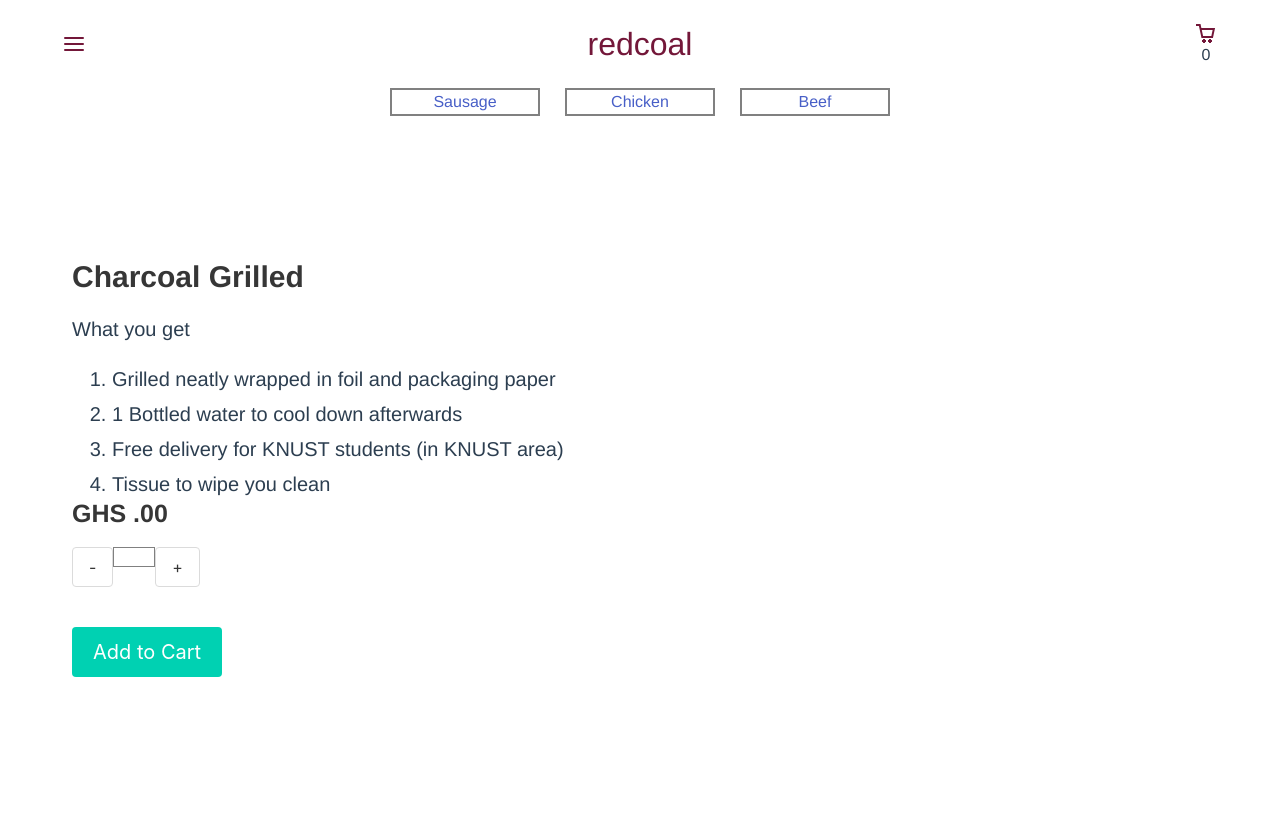
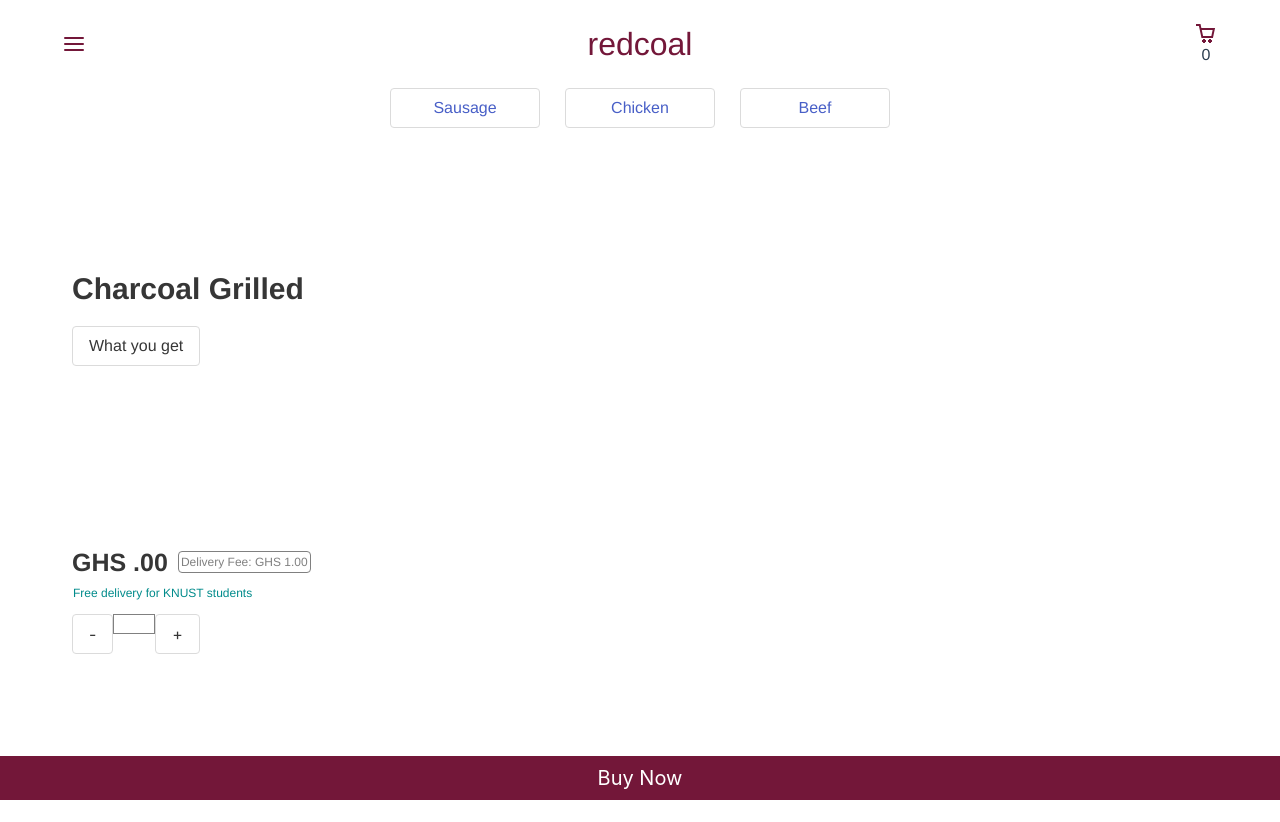
Before and after one commit to mchase007/redcoalv3., a Vue app: page /meal/beef in a window 1280 px wide. Built offline with nearby package versions, Linux system fonts and the light colour scheme.

Commit message:
product page update

```diff
--- a/src/assets/scss/_header.scss
+++ b/src/assets/scss/_header.scss
@@ -9,7 +9,6 @@
 }
 
 .mobile-menu {
-  // border: 2px solid $coalRed;
   position: absolute;
   width: 100%;
   top: 50px;
--- a/src/assets/scss/_product.scss
+++ b/src/assets/scss/_product.scss
@@ -1,16 +1,10 @@
 .content {
   text-align: left;
   max-width: 800px;
-
-  // &.more {
-  //   display: block;
-  // }
 }
 
 .controlSet {
   display: flex;
-  margin-top: 20px;
-  margin-bottom: 40px;
 
   .quantity {
     border: 1px solid gray;
@@ -20,3 +14,62 @@
     padding-top: 4px;
   }
 }
+
+// .clicker {
+//   border: 1px solid #731739;
+//   width: 40%;
+// }
+
+.more {
+  margin-top: 20px;
+  margin-bottom: 20px;
+  border-top: 1px solid #731739;
+  border-bottom: 1px solid #731739;
+  padding-bottom: 20px;
+  visibility: hidden;
+  transition: visibility 5ms ease-in-out;
+
+  &.pack {
+    visibility: visible;
+  }
+}
+
+.is-small {
+  margin-top: -12px;
+  margin-bottom: 12px;
+  font-size: 12px;
+  color: darkcyan;
+  padding-left: 1px;
+  padding-right: 1px;
+}
+
+.bill {
+  display: flex;
+  // justify-content: space-between;
+  align-items: center;
+
+  p {
+    font-size: 12px;
+    border: 1px solid gray;
+    color: gray;
+    border-radius: 4px;
+    padding: 1px 2px 1px 2px;
+    margin-top: -20px;
+    margin-left: 10px;
+  }
+}
+
+.next {
+  position: fixed;
+  bottom: 0;
+  right: 0;
+  width: 100%;
+  border: 1px solid #731739;
+  background-color: #731739;
+  color: white;
+  font-size: 1.25rem;
+  cursor: pointer;
+  padding-bottom: calc(0.5em - 1px);
+  padding-top: calc(0.5em - 1px);
+  white-space: nowrap;
+}
--- a/src/assets/scss/_productlist.scss
+++ b/src/assets/scss/_productlist.scss
@@ -7,6 +7,11 @@
 }
 
 .mealItem {
-  border: 2px solid gray;
+  // border: 2px solid gray;
   width: 30%;
+
+  // .router-link-active {
+  //   border: 2px solid gray;
+  //   padding-left: 20px;
+  // }
 }
--- a/src/components/Cart.vue
+++ b/src/components/Cart.vue
@@ -4,22 +4,15 @@
 
     <div v-if="cart">
       <div v-for="product in cart">
-        <div class="">
         <div class="card-content">
-            <div class="" >
-
           <div class="box">
             <div>
               <p>{{ product.productName }}</p>
               <p>GHS {{ product.productPrice }}</p>
               <p>{{product.addOn}}</p>
             </div>
-
             <div>
             <button @click="$store.commit('deleteFromCart', product)">Delete</button>
-
-                </div>
-              </div>
             </div>
           </div>
         </div>
@@ -50,6 +43,9 @@
     },
     cartTotal() {
       return this.$store.getters.cartTotal
+    },
+    isRemoved() {
+      return this.$store.state.remove
     }
   },
   methods: {
--- a/src/components/ProductItem.vue
+++ b/src/components/ProductItem.vue
@@ -5,38 +5,37 @@
 
       <p>{{userMeal.productDescription}}</p>
 
-      <p>What you get</p>
-      <div class="more">
+      <div class="clicker button is outlined" @click="viewPack">What you get</div>
+      <div class="more" :class="{pack: pack}">
       <ol type="1">
         <li>
           Grilled {{userMeal.productName}} neatly wrapped in foil and packaging paper
         </li>
         <li>
-          1 Bottled water to cool down afterwards
+          A bottle of water.
         </li>
         <li>
-          Free delivery for KNUST students (in KNUST area)
-        </li>
-        <li>
-          Tissue to wipe you clean
+          Mint to freshen breathe.
         </li>
       </ol>
       </div>
 
-
+      <div class="bill">
       <h4>GHS {{userMeal.productPrice}}.00</h4>
+      <p>Delivery Fee: GHS 1.00</p>
+      </div>
+      <p class="is-small">Free delivery for KNUST students</p>
       <div class="controlSet">
         <button class="button" @click="decreaseQuantity">-</button>
         <p class="quantity">{{userMeal.productQuantity}}</p>
         <button class="button" @click="increaseQuantity">+</button>
       </div>
 
-      <button class="button is-primary is-medium" @click="updateCart(userMeal)">Add to Cart</button>
+      <CompletePurchase/>
 
     </div>
-  </div>
-
-  <CompletePurchase/>
+      <button class="is-primary next" @click="updateCart(userMeal)">Buy Now</button>
+    </div>
 </template>
 
 <script>
@@ -46,7 +45,7 @@
 export default {
   data() {
     return {
-
+      pack: false,
     }
   },
   components: {
@@ -84,6 +83,10 @@
     userAddOn(event) {
       this.$store.commit('userAddOn', event.target.value)
     },
+    viewPack() {
+      console.log('View Pack')
+      this.pack = !this.pack
+     },
   },
 
 }
--- a/src/components/ProductList.vue
+++ b/src/components/ProductList.vue
@@ -3,8 +3,8 @@
     <div class="container">
       <div class="">
         <div class="mealList" >
-          <div class="mealItem" v-for="product in products" :key="product.id">
-            <router-link  :to="{ name:'Product', params: { id: product.productID}}" @click="selectMeal(product)">{{product.productName}}</router-link>
+          <div class="mealItem button is-outlined" ref="link" v-for="product in products" :key="product.id">
+            <router-link :to="{ name:'Product', params: { id: product.productID}}" @click="selectMeal(product)">{{product.productName}}</router-link>
           </div>
         </div>
       </div>
@@ -18,7 +18,10 @@
   name: "ProductList",
   data() {
     return {
+
     }
+  },
+  mounted() {
   },
   computed: {
     products() {
@@ -37,3 +40,5 @@
 
 
 </style>
+
+:class="{isPrimary: $refs.link.$els.classList.contains('router-link-active')}"
--- a/src/data/items.js
+++ b/src/data/items.js
@@ -5,8 +5,9 @@
     productPrice: 10,
     productImage: "Image",
     productQuantity: 2,
-    productDescription: "We make your dream sausages that bring the good vibes to your every moment. Fresh sausages that are tenderly charcoal-grilled till they are well cooked and seasoned with sweet and hot low-salt spice specially mixed with your health in mind. It will then be delivered to your door to boost your hangouts or private moments.",
+    productDescription: "Fresh sausages that are tenderly charcoal-grilled till they are well cooked and seasoned with sweet and hot low-salt spice specially mixed with your health in mind. It will then be delivered to your door to boost your hangouts or private moments.",
     totalPrice: 15,
+    uniqueID: '',
     addOn: '',
   },
   {
@@ -15,8 +16,9 @@
     productPrice: 8,
     productImage: "Image",
     productQuantity: 2,
-    productDescription: "We make your dream sausages that bring the good vibes to your every moment. Fresh sausages that are tenderly charcoal-grilled till they are well cooked and seasoned with sweet and hot low-salt spice specially mixed with your health in mind. It will then be delivered to your door to boost your hangouts or private moments.",
+    productDescription: "Fresh chicken that are tenderly charcoal-grilled till they are well cooked and seasoned with sweet and hot low-salt spice specially mixed with your health in mind. It will then be delivered to your door to boost your hangouts or private moments.",
     totalPrice: 15,
+    uniqueID: '',
     addOn: '',
   },
   {
@@ -25,8 +27,9 @@
     productPrice: 8,
     productImage: "Image",
     productQuantity: 2,
-    productDescription: "We make your dream sausages that bring the good vibes to your every moment. Fresh sausages that are tenderly charcoal-grilled till they are well cooked and seasoned with sweet and hot low-salt spice specially mixed with your health in mind. It will then be delivered to your door to boost your hangouts or private moments.",
+    productDescription: "Fresh beef that are tenderly charcoal-grilled till they are well cooked and seasoned with sweet and hot low-salt spice specially mixed with your health in mind. It will then be delivered to your door to boost your hangouts or private moments.",
     totalPrice: 15,
+    uniqueID: '',
     addOn: '',
   }
 ]
--- a/src/store/index.js
+++ b/src/store/index.js
@@ -3,7 +3,7 @@
 import { createTest } from '@/firebase'
 
 function updateLocalStorage(cart) {
-  console.log("added");
+  console.log("local updated");
   localStorage.setItem("cart", JSON.stringify(cart))
 }
 
@@ -13,6 +13,7 @@
     cart: [],
     open: false,
     checkout: false,
+    remove: false,
     meal: {},
     total: null,
     mobile: '',
@@ -50,8 +51,13 @@
       state.meal = payload;
     },
     addToCart(state, payload) {
+      console.log('One'+payload.uniqueID);
+      let randomId = Math.floor(Math.random() * 100)
+      payload.uniqueID = randomId
+      console.log('Two'+payload.uniqueID);
       // let item = state.cart.find(i => i.productQuantity === payload.productQuantity)
       state.cart.push(payload);
+      console.log('Loaded');
       // if (item) {
       //   item.productQuantity2++
       //   console.log(item.productQuantity2);
@@ -60,19 +66,27 @@
       // }
       updateLocalStorage(state.cart)
     },
-    removeFromCart(state, payload) {
-      let item = state.cart.find(i => i.productID === payload.productID)
+    // removeFromCart(state, payload) {
+    //   let item = state.cart.find(i => i.productID === payload.productID)
 
-      if (item.productQuantity > 1) {
-        item.productQuantity--
-        item.totalPrice = item.productQuantity * item.productPrice
-      } else {
-        state.cart = state.cart.filter(i => i.productID !== payload.productID);
-      }
-      updateLocalStorage(state.cart)
-    },
+    //   if (item.productQuantity > 1) {
+    //     item.productQuantity--
+    //     item.totalPrice = item.productQuantity * item.productPrice
+    //   } else {
+    //     state.cart = state.cart.filter(i => i.productID !== payload.productID);
+    //   }
+    //   updateLocalStorage(state.cart)
+    // },
     deleteFromCart(state, payload) {
-      state.cart = state.cart.filter(i => i.productID !== payload.productID);
+      console.log(payload.uniqueID);
+      // for (let i = 0; i < state.cart.length; i++) {
+      //   if (i.uniqueID === payload.uniqueID) {
+      //     let removed = state.cart.splice(i, 1)
+      //     console.log(removed);
+      //   }
+
+      // }
+      state.cart = state.cart.filter(i => i.uniqueID !== payload.uniqueID);
       updateLocalStorage(state.cart)
     },
     openCartTask(state) {
```
Also changed, not shown: src/components/Header.vue (line endings or trailing spaces). Lines whose indentation alone changed are shown as unchanged.
